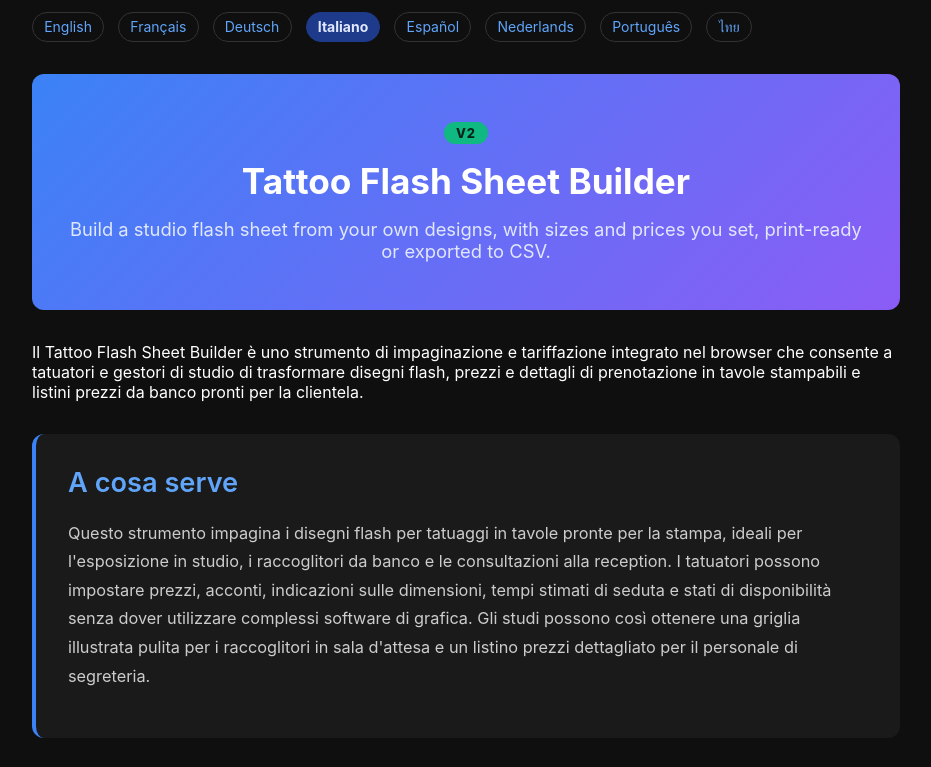
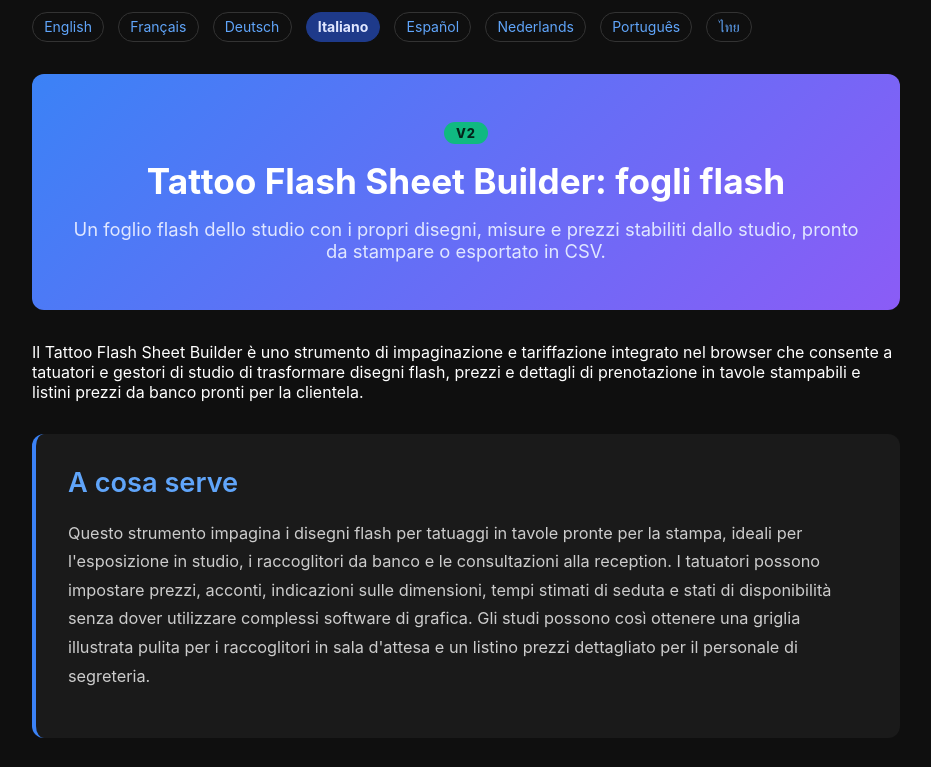
Before and after one commit to Poli-International/flash-sheet-builder, a website: page documentation-it.html in a window 1280 px wide. Shown: the top 767 px of the page, without its empty margins (174-1105 px from the left). Drawn offline with Linux system fonts and the light colour scheme.

Commit message:
sync documentation-it.html from the live site
The website copy of this tool moved on and the repo did not, so an
AI Studio import from here would have reverted it.

```diff
--- a/documentation-it.html
+++ b/documentation-it.html
@@ -3,7 +3,7 @@
 <head><meta name="robots" content="noindex,nofollow">
     <meta charset="UTF-8">
     <meta name="viewport" content="width=device-width, initial-scale=1.0">
-    <title>Tattoo Flash Sheet Builder Documentation | Poli International</title>
+    <title>Tattoo Flash Sheet Builder: fogli flash Documentazione | Poli International</title>
     <meta name="description" content="Build a studio flash sheet from your own designs, with sizes and prices you set, print-ready or exported to CSV.">
     <link rel="canonical" href="https://poliinternational.com/flash-sheet-builder/">
     <style>
@@ -41,8 +41,8 @@
     <div class="entry-content">
         <div class="doc-hero">
             <span class="v2">V2</span>
-            <h1>Tattoo Flash Sheet Builder</h1>
-            <p>Build a studio flash sheet from your own designs, with sizes and prices you set, print-ready or exported to CSV.</p>
+            <h1>Tattoo Flash Sheet Builder: fogli flash</h1>
+            <p>Un foglio flash dello studio con i propri disegni, misure e prezzi stabiliti dallo studio, pronto da stampare o esportato in CSV.</p>
         </div>
         <p>Il Tattoo Flash Sheet Builder è uno strumento di impaginazione e tariffazione integrato nel browser che consente a tatuatori e gestori di studio di trasformare disegni flash, prezzi e dettagli di prenotazione in tavole stampabili e listini prezzi da banco pronti per la clientela.</p>
         <div class="doc-section">
@@ -162,8 +162,8 @@
         <p>Questo strumento non applica né gestisce condizioni legali di rimborso, politiche di cancellazione o requisiti sull'età minima del cliente. I titolari di studio e i tatuatori restano gli unici responsabili della definizione delle proprie politiche di prenotazione, della verifica dell'età legale per il consenso e del rispetto delle normative vigenti.</p>
         </div>
         <div class="doc-section">
-            <h2>Use the tool</h2>
-            <p><a href="https://poliinternational.com/flash-sheet-builder/" target="_top">Open the Tattoo Flash Sheet Builder</a>. Everything runs in your browser; nothing you enter is sent anywhere.</p>
+            <h2>Usa lo strumento</h2>
+            <p><a href="https://poliinternational.com/flash-sheet-builder/" target="_top">Apra il Tattoo Flash Sheet Builder</a>. Tutto funziona nel suo browser; nulla di quanto inserito viene inviato.</p>
         </div>
     </div>
 </body>
```
